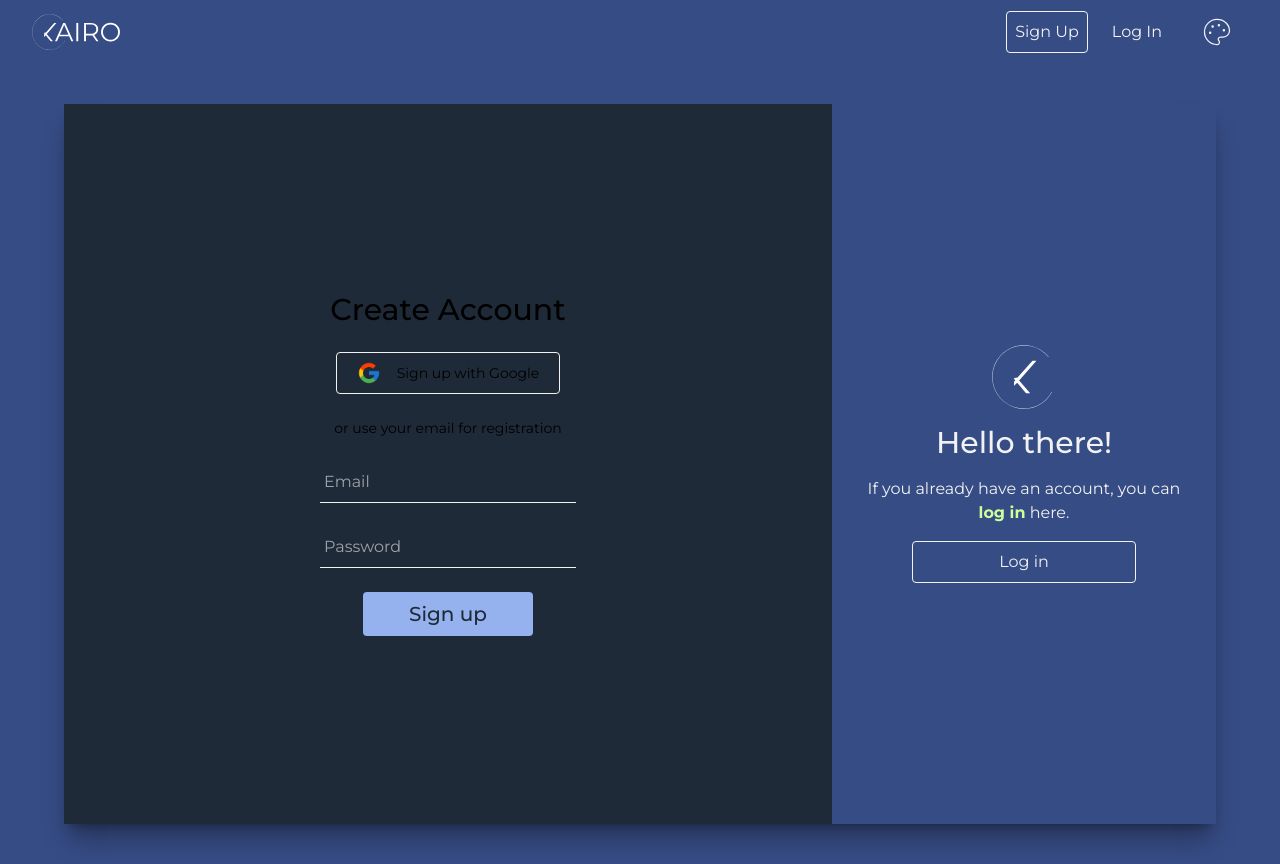
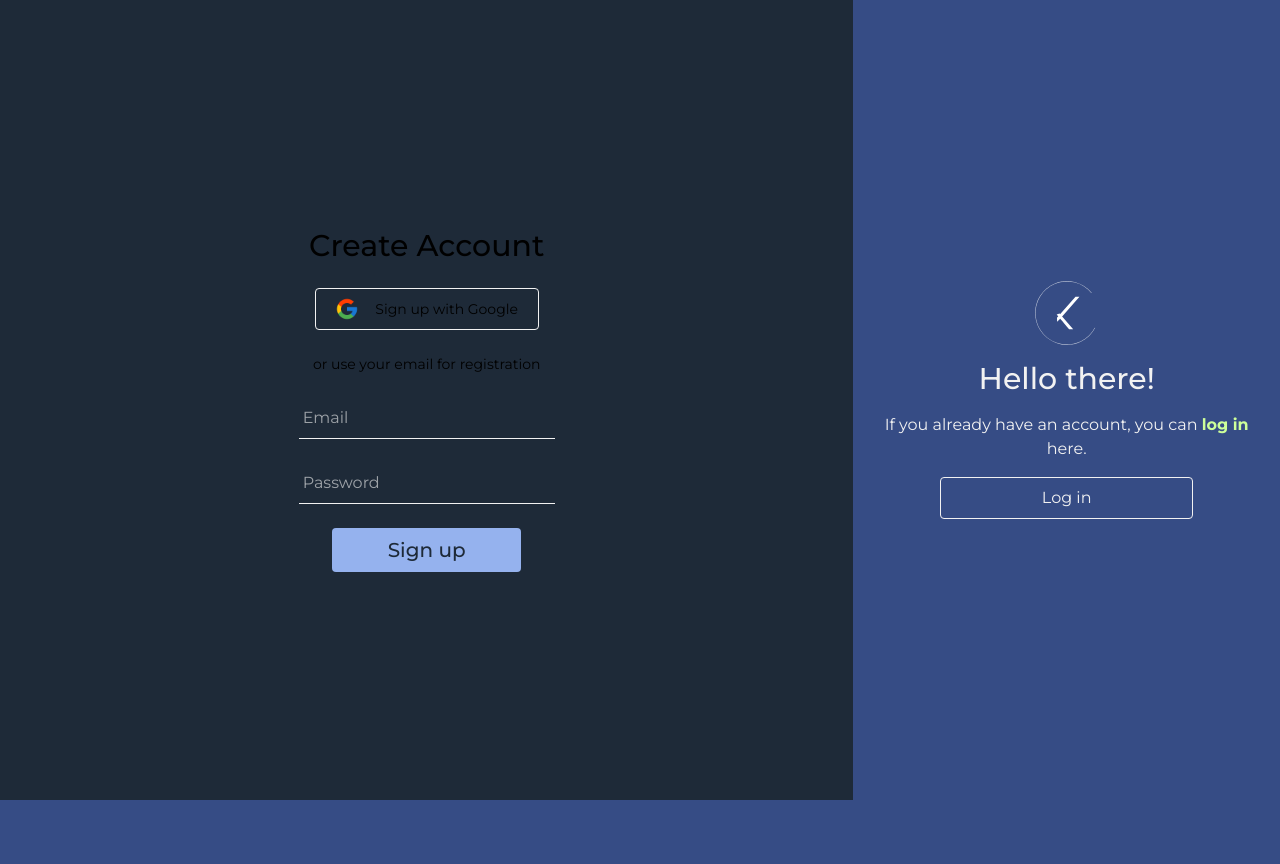
Before and after one commit to Heleiirx/kairo, a React (Vite) app in the folder frontend/: page / in a window 1280 px wide. Built offline with nearby package versions, Linux system fonts and the light colour scheme; a web font is replaced by a local one.

Commit message:
Edit width modalXL

```diff
--- a/frontend/src/components/ModalXL.tsx
+++ b/frontend/src/components/ModalXL.tsx
@@ -1,6 +1,6 @@
 export default function ModalXL({children}: {children?: React.ReactNode}) {
     return (
-        <div className="w-6xl h-80 min-h-9/10 bg-white rounded shadow-xl/30 relative">
+        <div className="fixed inset-0 z-50 flex items-center justify-center w-screen h-screen bg-black bg-opacity-50">
             {children}
         </div>
     )
```
